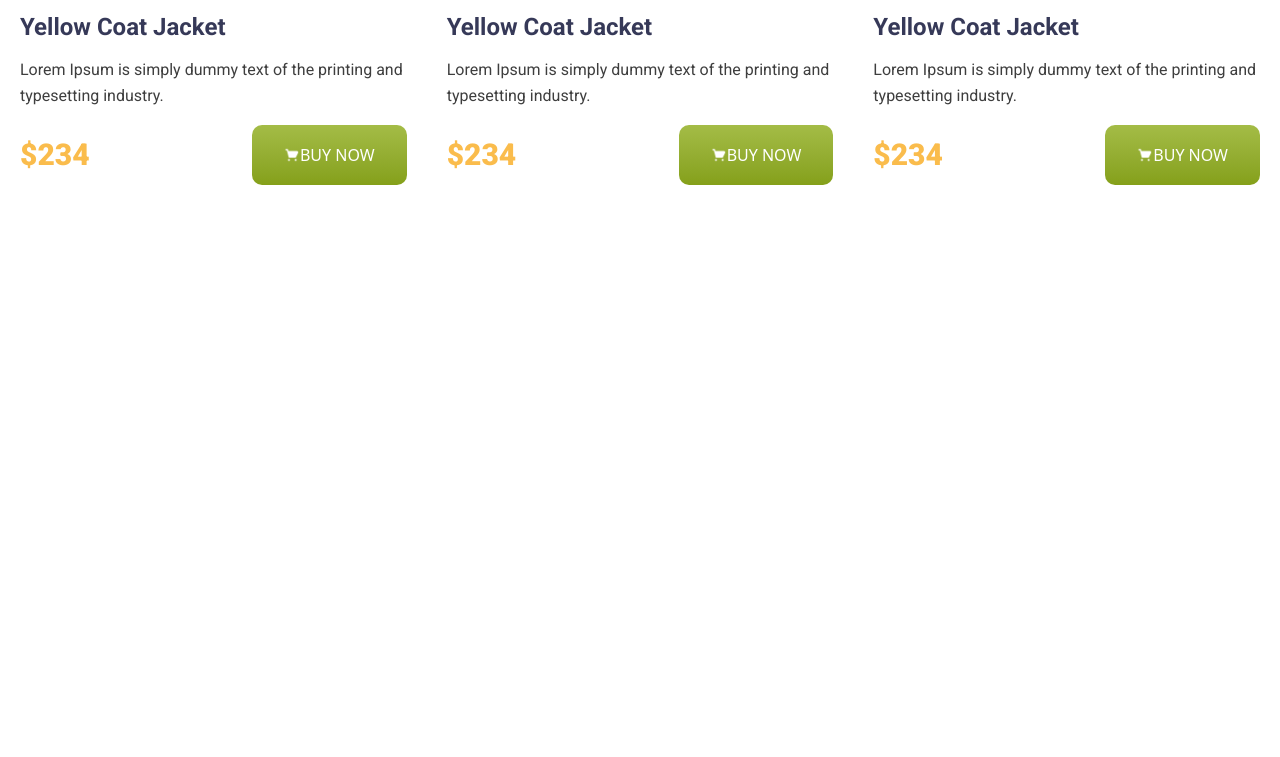
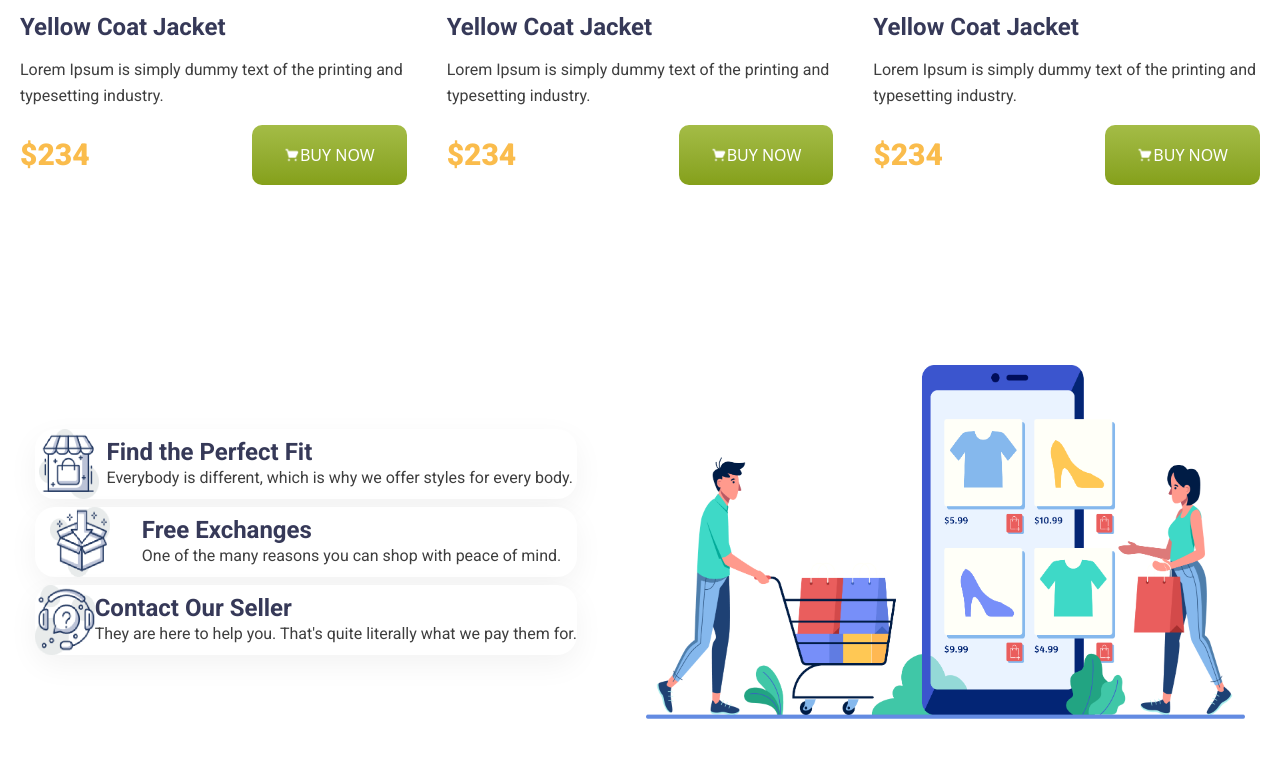
Before and after one commit to malihaa073/Penguins-winter-shop, a plain HTML site: page index.html in a window 1280 px wide. Shown: the part 1551-2308 px from the top of the page. Before the commit the page ends 1804 px from the top, so only its background shows below. Drawn offline with nearby package versions, Linux system fonts and the light colour scheme.

Commit message:
Added footer section

```diff
--- a/index.html
+++ b/index.html
@@ -125,6 +125,44 @@
         </section>
     </main>
 
-    <footer></footer>
+    <footer class="max-w-7xl mx-auto my-40">
+        <div class="md:flex justify-around items-center">
+           <!--left-->
+            <div class="gap-2">
+                      <!--Left-1-->
+            <div class="md:flex justify-around items-center bg-white rounded-[20px] shadow-[0px_10px_30px_0px_rgba(0,0,0,0.05)] mb-2">
+                <img src="/icons/house.png" alt="" class="w-[60px] h-[70px]">
+                <div class="flex flex-col">
+                    <h3 class="text-[rgb(54,57,88)] font-roboto text-2xl font-bold leading-7 text-left">Find the Perfect Fit  </h3>
+                    <p class="text-[rgb(62,62,62)] font-roboto text-base font-normal leading-6 text-left">Everybody is different, which is why we
+                        offer styles for every body.</p>
+                </div>
+            </div>
+            <!--left-2-->
+            <div class="md:flex justify-around items-center bg-white rounded-[20px] shadow-[0px_10px_30px_0px_rgba(0,0,0,0.05)] mb-2">
+                <img src="/icons/box.png" alt="" class="w-[60px] h-[70px]">
+                <div class="flex flex-col">
+                    <h3 class="text-[rgb(54,57,88)] font-roboto text-2xl font-bold leading-7 text-left">Free Exchanges</h3>
+                    <p class="text-[rgb(62,62,62)] font-roboto text-base font-normal leading-6 text-left">One of the many reasons you can shop
+                        with peace of mind.</p>
+                </div>
+            </div>
+          <!--left-3-->
+          <div class="md:flex justify-around items-center bg-white rounded-[20px] shadow-[0px_10px_30px_0px_rgba(0,0,0,0.05)]">
+            <img src="/icons/question.png" alt="" class="w-[60px] h-[70px]">
+            <div>
+                <h3 class="text-[rgb(54,57,88)] font-roboto text-2xl font-bold leading-7 text-left">Contact Our Seller</h3>
+                <p class="text-[rgb(62,62,62)] font-roboto text-base font-normal leading-6 text-left">They are here to help you. That's quite
+                    literally what we pay them for.</p>
+            </div>
+          </div>
+         </div>
+         <!--right-->
+            <div>
+                <img src="/images/shopping.png" class="w-[599px] h-[354.07px]">
+             </div>
+
+       </div>
+    </footer>
 </body>
 </html>
```
